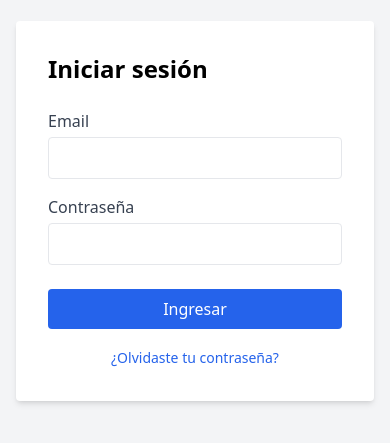
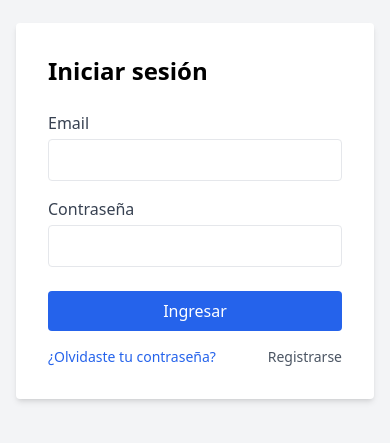
Before and after one commit to eze021188/perfumes-elisa-admin-app-nuevaimagen, a React (Vite) app: page /login in a window 390 px wide. Shown: the part 211-654 px from the top of the page. Built offline with nearby package versions, Linux system fonts and the light colour scheme; no server answers; the database is empty.

Commit message:
Mejoras responsive en vista ProductosItems para móvil

```diff
--- a/src/pages/Login.jsx
+++ b/src/pages/Login.jsx
@@ -1,5 +1,5 @@
 // src/pages/Login.jsx
-import { useState } from 'react'
+import React, { useState } from 'react'
 import { useNavigate, Link } from 'react-router-dom'
 import { supabase } from '../supabase'
 import toast from 'react-hot-toast'
@@ -13,14 +13,28 @@ export default function Login() {
   const handleLogin = async (e) => {
     e.preventDefault()
     setLoading(true)
-    const { error } = await supabase.auth.signInWithPassword({ email, password })
+
+    // En v2, signInWithPassword devuelve { data: { session, user }, error }
+    const { data, error } = await supabase.auth.signInWithPassword({
+      email,
+      password
+    })
+
+    setLoading(false)
+
     if (error) {
       toast.error(error.message)
+      return
+    }
+
+    if (data?.session) {
+      toast.success('¡Bienvenido!')
+      // Espera un momento para que el auth state se propague
+      navigate('/', { replace: true })
     } else {
-      toast.success('¡Bienvenido!')
-      navigate('/')  // redirige al dashboard
+      // Por si no se crea session (flujo raro)
+      toast.error('No se pudo iniciar sesión. Intenta de nuevo.')
     }
-    setLoading(false)
   }
 
   return (
@@ -61,12 +75,12 @@ export default function Login() {
           {loading ? 'Ingresando…' : 'Ingresar'}
         </button>
 
-        <div className="mt-4 text-center">
-          <Link
-            to="/reset-password"
-            className="text-sm text-blue-600 hover:underline"
-          >
+        <div className="mt-4 flex justify-between text-sm">
+          <Link to="/reset-password" className="text-blue-600 hover:underline">
             ¿Olvidaste tu contraseña?
+          </Link>
+          <Link to="/signup" className="text-gray-600 hover:underline">
+            Registrarse
           </Link>
         </div>
       </form>
```
